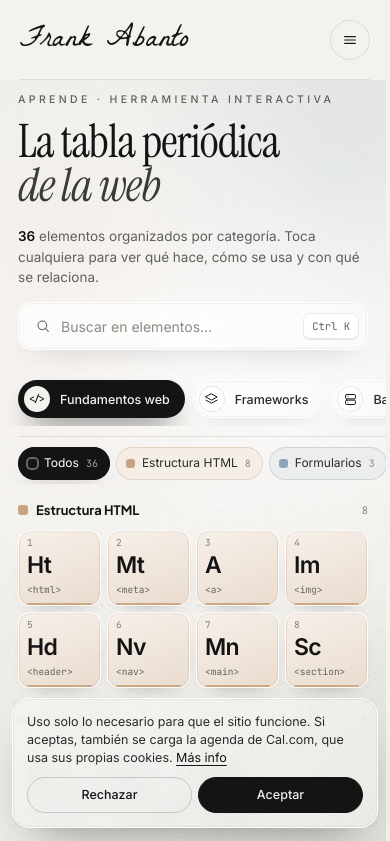
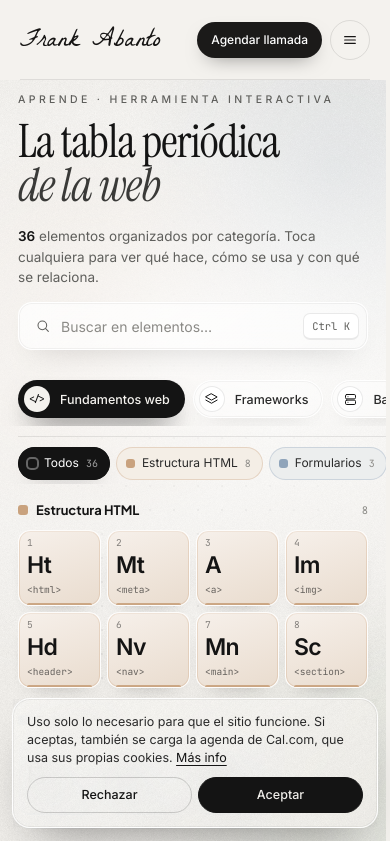
Before and after one commit to FrankUsqAbant/abanto.dev, a React (Vite) app: page /aprende/fundamentos-web in a window 390 px wide. Shown: the top 841 px of the page. Built offline with nearby package versions, Linux system fonts and the light colour scheme.

Commit message:
mobile: compact 'Agendar llamada' pill in the navbar

```diff
--- a/components/layout/Navbar.tsx
+++ b/components/layout/Navbar.tsx
@@ -169,7 +169,7 @@ const Navbar: React.FC<NavbarProps> = ({
               e.preventDefault();
               handleNavClick("home");
             }}
-            className="ix-logo justify-self-start font-signature text-[30px] lg:text-[34px] leading-none pt-1 select-none"
+            className="ix-logo justify-self-start font-signature text-[25px] min-[400px]:text-[28px] sm:text-[30px] lg:text-[34px] leading-none pt-1 select-none"
             aria-label="Frank Abanto — Inicio"
             data-intro-logo=""
           >
@@ -227,6 +227,14 @@ const Navbar: React.FC<NavbarProps> = ({
             style={navDelay(NAV_LINKS_DELAY + navItems.length * NAV_LINK_STAGGER + 60)}
           >
           <div className="flex items-center gap-2">
+            {/* Móvil: píldora compacta, siempre a mano */}
+            <CalLink
+              onClick={() => setMobileMenuOpen(false)}
+              aria-label="Agendar llamada de 30 minutos (Cal.com)"
+              className={`sm:hidden inline-flex items-center h-9 px-3.5 rounded-full text-[12px] font-medium whitespace-nowrap shadow-[0_8px_20px_-10px_rgba(0,0,0,0.5)] transition-colors duration-300 ${theme.cta}`}
+            >
+              Agendar llamada
+            </CalLink>
             <CalLink
               onClick={() => setMobileMenuOpen(false)}
               aria-label="Agendar llamada de 30 minutos (Cal.com)"
```
